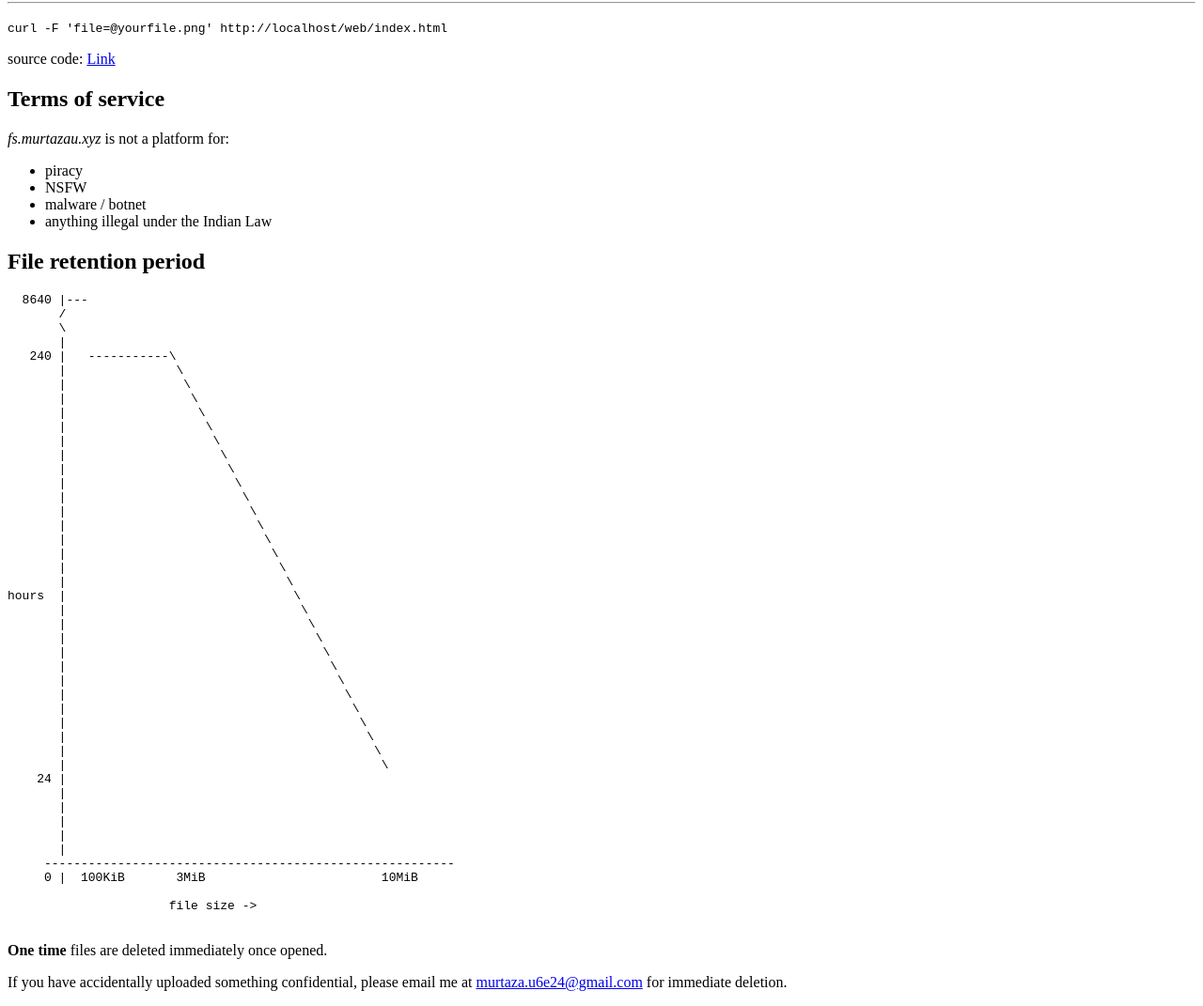
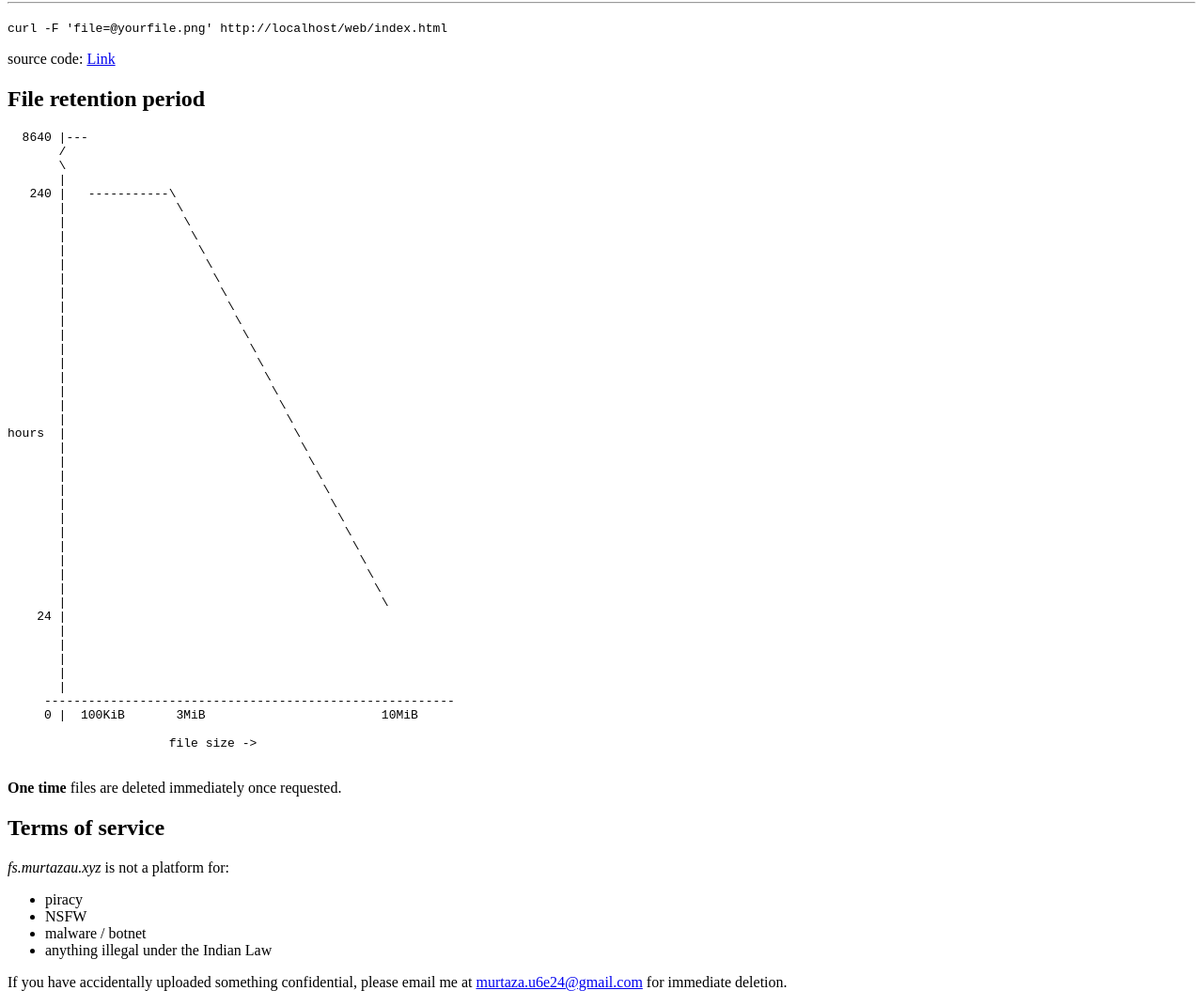
Before and after one commit to Murtaza-Udaipurwala/fs, a plain HTML site: page web/index.html in a window 1280 px wide. Shown: the part 180-1251 px from the top of the page at 94% size. Drawn offline with Linux system fonts and the light colour scheme.

Commit message:
updated index page

```diff
--- a/web/index.html
+++ b/web/index.html
@@ -38,17 +38,6 @@
                     Link
                 </a>
             </p>
-        </div>
-
-        <div>
-            <h2>Terms of service</h2>
-            <em>fs.murtazau.xyz</em> is not a platform for:
-            <ul>
-                <li>piracy</li>
-                <li>NSFW</li>
-                <li>malware / botnet</li>
-                <li>anything illegal under the Indian Law</li>
-            </ul>
         </div>
 
         <div>
@@ -102,9 +91,20 @@ hours  |                               \
 
             <p>
                 <strong>One time</strong> files are deleted immediately once
-                opened.
+                requested.
             </p>
+        </div>
 
+        <!-- edit the following accordingly -->
+        <div>
+            <h2>Terms of service</h2>
+            <em>fs.murtazau.xyz</em> is not a platform for:
+            <ul>
+                <li>piracy</li>
+                <li>NSFW</li>
+                <li>malware / botnet</li>
+                <li>anything illegal under the Indian Law</li>
+            </ul>
         </div>
 
         <div>
@@ -115,6 +115,7 @@ hours  |                               \
                 for immediate deletion.
             </p>
         </div>
+        <!-- END(edit the following accordingly) -->
 
         <script src="https://cdnjs.cloudflare.com/ajax/libs/qrcodejs/1.0.0/qrcode.min.js"></script>
         <script src="./main.js"></script>
```
